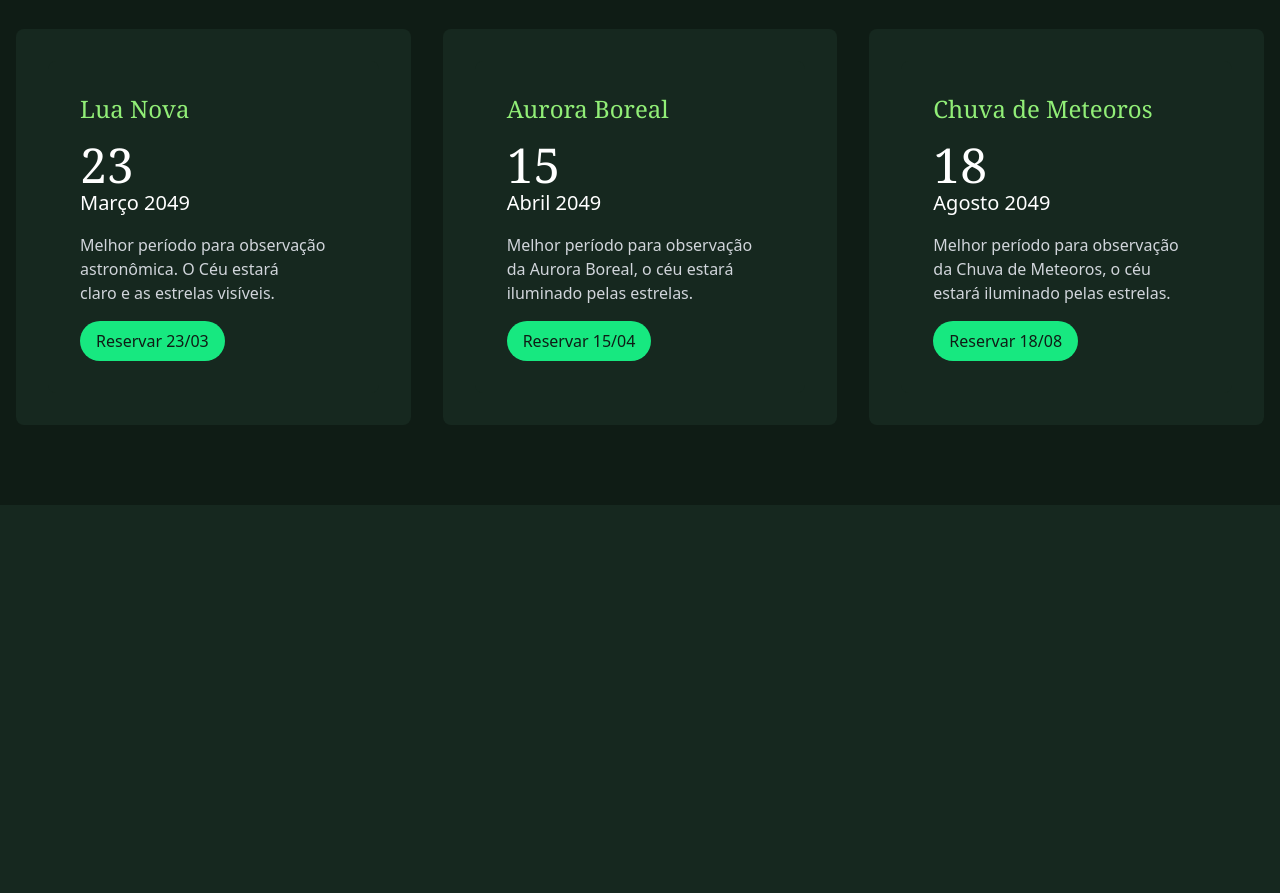
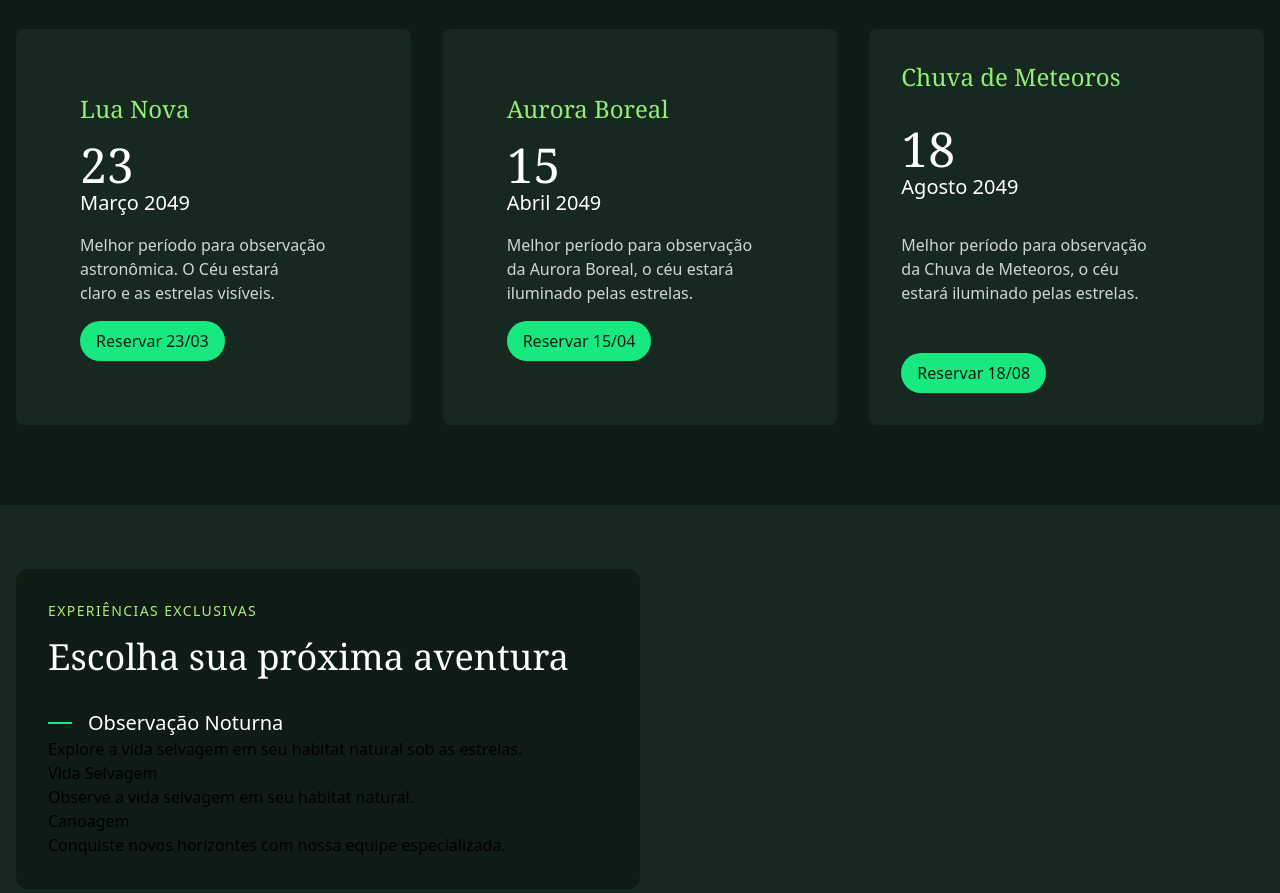
Before and after one commit to Pegasis12/Forest-v4, a website: page src/index.html in a window 1280 px wide. Shown: the part 1803-2696 px from the top of the page. Drawn offline with Linux system fonts and the light colour scheme.

Commit message:
acomodacoes

```diff
--- a/src/index.html
+++ b/src/index.html
@@ -203,44 +203,103 @@
         </h2>
         <!-- cresce o maximo 1fr e n diminui menos que 300px overflow-x-auto coloca um scroll bar somente no container do elemento se ele estourar o container-->
         <!-- snap-x se usa para o elemento na hora do escoll travar no mobile para o usuario, o snap-mandatory é para sempre ocorrer esse evento, lembrando de informar em cada elemento qual tipo de snap, no caso o snap-center ele vai centre tentar travar o elemento ao meio-->
-        <div class="overflow-x-auto pb-4 snap-x snap-mandatory grid grid-cols-[repeat(3,minmax(300px,1fr))] gap-4 sm:gap-8">
-          <div class="grid gap-4 bg-verde-800 p-6 sm:p-8 rounded-lg snap-center">
+        <div
+          class="overflow-x-auto pb-4 snap-x snap-mandatory grid grid-cols-[repeat(3,minmax(300px,1fr))] gap-4 sm:gap-8"
+        >
+          <div
+            class="grid gap-4 bg-verde-800 p-6 sm:p-8 rounded-lg snap-center"
+          >
             <div class="grid gap-4 bg-verde-800 p-6 sm:p-8 rounded-lg">
               <h3 class="text-verde-300 font-serif text-2xl">Lua Nova</h3>
               <div class="text-white">
                 <p class="font-serif text-5xl">23</p>
                 <p class="text-xl">Março 2049</p>
               </div>
-            <p class="text-gray-300 text-balance">Melhor período para observação astronômica. O Céu estará claro e as estrelas visíveis.</p>
-            <a href="#contato" class="bg-verde-400 text-verde-900 py-2 px-4 inline-block rounded-full justify-self-start self-end">Reservar 23/03</a>
+              <p class="text-gray-300 text-balance">
+                Melhor período para observação astronômica. O Céu estará claro e
+                as estrelas visíveis.
+              </p>
+              <a
+                href="#contato"
+                class="bg-verde-400 text-verde-900 py-2 px-4 inline-block rounded-full justify-self-start self-end"
+                >Reservar 23/03</a
+              >
             </div>
           </div>
 
-        <div class="grid gap-4 bg-verde-800 p-6 sm:p-8 rounded-lg snap-center">
+          <div
+            class="grid gap-4 bg-verde-800 p-6 sm:p-8 rounded-lg snap-center"
+          >
             <div class="grid gap-4 bg-verde-800 p-6 sm:p-8 rounded-lg">
               <h3 class="text-verde-300 font-serif text-2xl">Aurora Boreal</h3>
               <div class="text-white">
                 <p class="font-serif text-5xl">15</p>
                 <p class="text-xl">Abril 2049</p>
               </div>
-          <p class="text-gray-300 text-balance">Melhor período para observação da Aurora Boreal, o céu estará iluminado pelas estrelas.</p>
-          <a href="#contato" class="bg-verde-400 text-verde-900 py-2 px-4 inline-block rounded-full justify-self-start self-end">
-            Reservar 15/04</a>
+              <p class="text-gray-300 text-balance">
+                Melhor período para observação da Aurora Boreal, o céu estará
+                iluminado pelas estrelas.
+              </p>
+              <a
+                href="#contato"
+                class="bg-verde-400 text-verde-900 py-2 px-4 inline-block rounded-full justify-self-start self-end"
+              >
+                Reservar 15/04</a
+              >
             </div>
           </div>
 
-      <div class="grid gap-4 bg-verde-800 p-6 sm:p-8 rounded-lg snap-center">
-        <div class="grid gap-4 bg-verde-800 p-6 sm:p-8 rounded-lg">
-        <h3 class="text-verde-300 font-serif text-2xl">Chuva de Meteoros</h3>
+          <div
+            class="grid gap-4 bg-verde-800 p-6 sm:p-8 rounded-lg snap-center"
+          >
+            <h3 class="text-verde-300 font-serif text-2xl">
+              Chuva de Meteoros
+            </h3>
             <div class="text-white">
               <p class="font-serif text-5xl">18</p>
               <p class="text-xl">Agosto 2049</p>
             </div>
-        <p class="text-gray-300 text-balance">Melhor período para observação da Chuva de Meteoros, o céu estará iluminado pelas estrelas.</p>
-        <a href="#contato" class="bg-verde-400 text-verde-900 py-2 px-4 inline-block rounded-full justify-self-start self-end">Reservar 18/08</a>
+            <p class="text-gray-300 text-balance">
+              Melhor período para observação da Chuva de Meteoros, o céu estará
+              iluminado pelas estrelas.
+            </p>
+            <a
+              href="#contato"
+              class="bg-verde-400 text-verde-900 py-2 px-4 inline-block rounded-full justify-self-start self-end"
+              >Reservar 18/08</a
+            >
           </div>
         </div>
       </div>
     </section>
+
+    <!-- experiencias -->
+    <section
+      id="experiencias"
+      class="container mb-12 sm:mb-16 grid sm:grid-cols-2"
+    >
+      <div class="bg-verde-900 p-6 sm:p-8 rounded-xl">
+        <p class="uppercase mb-4 text-verde-200 tracking-widest text-sm">
+          Experiências Exclusivas
+        </p>
+        <h2
+          class="mb-8 text-white text-3xl sm:text-4xl text-balance font-serif"
+        >
+          Escolha sua próxima aventura
+        </h2>
+        <!-- usando before como exemplo, mas poderia ser um span, por padrão o transition normal n pega em width, por isso usa all pra pegar em tudo-->
+        <h3
+          class="text-white text-xl flex items-center gap-4 before:h-0.5 before:w-6 before:bg-verde-400 hover:before:w-10 before:transition-all"
+        >
+          Observação Noturna
+        </h3>
+        <p>Explore a vida selvagem em seu habitat natural sob as estrelas.</p>
+        <h3>Vida Selvagem</h3>
+        <p>Observe a vida selvagem em seu habitat natural.</p>
+        <h3>Canoagem</h3>
+        <p>Conquiste novos horizontes com nossa equipe especializada.</p>
+      </div>
+      <div></div>
+    </section>
   </body>
 </html>
```
Also changed, not shown: src/output.css. Lines whose indentation alone changed are shown as unchanged.
